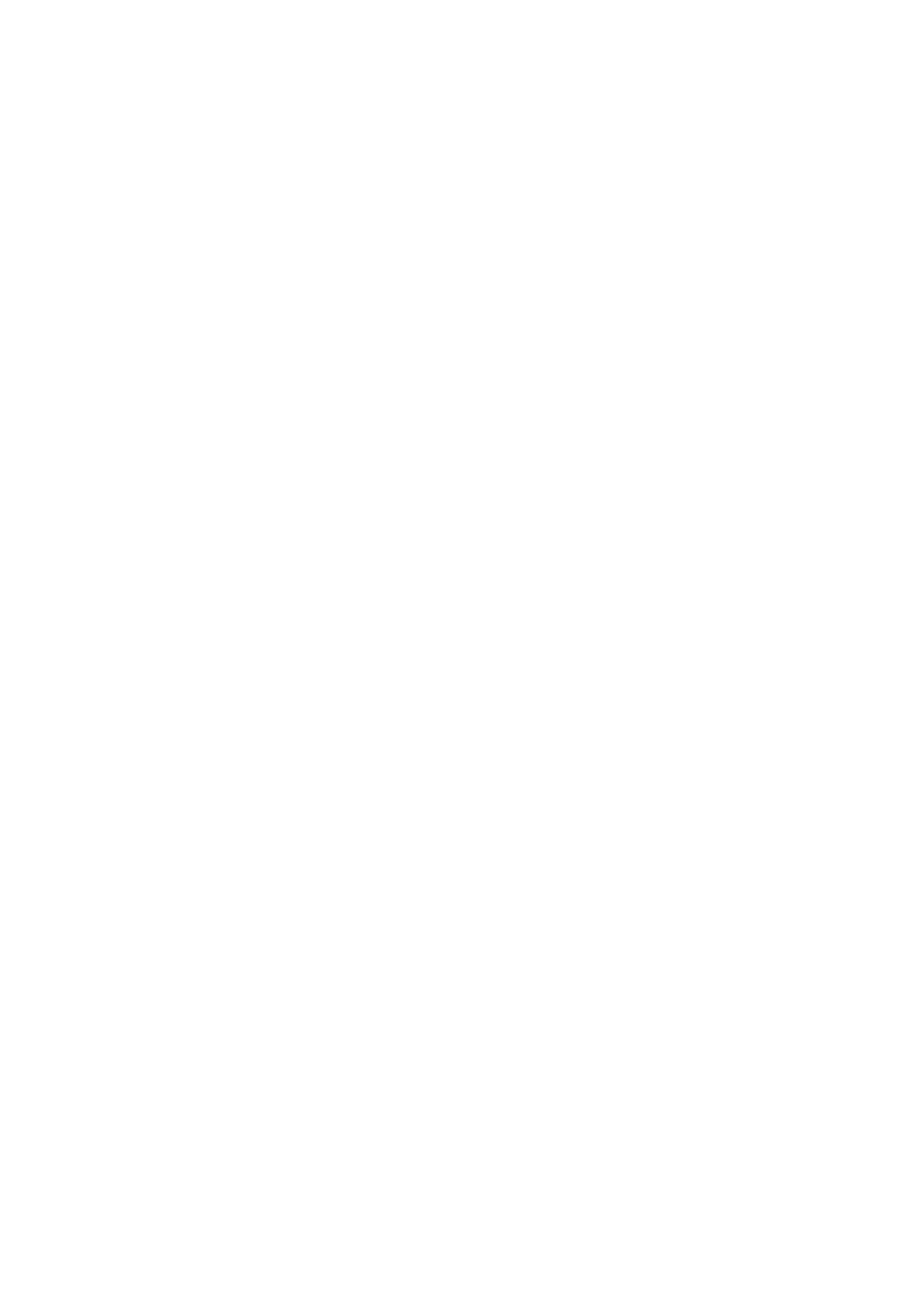
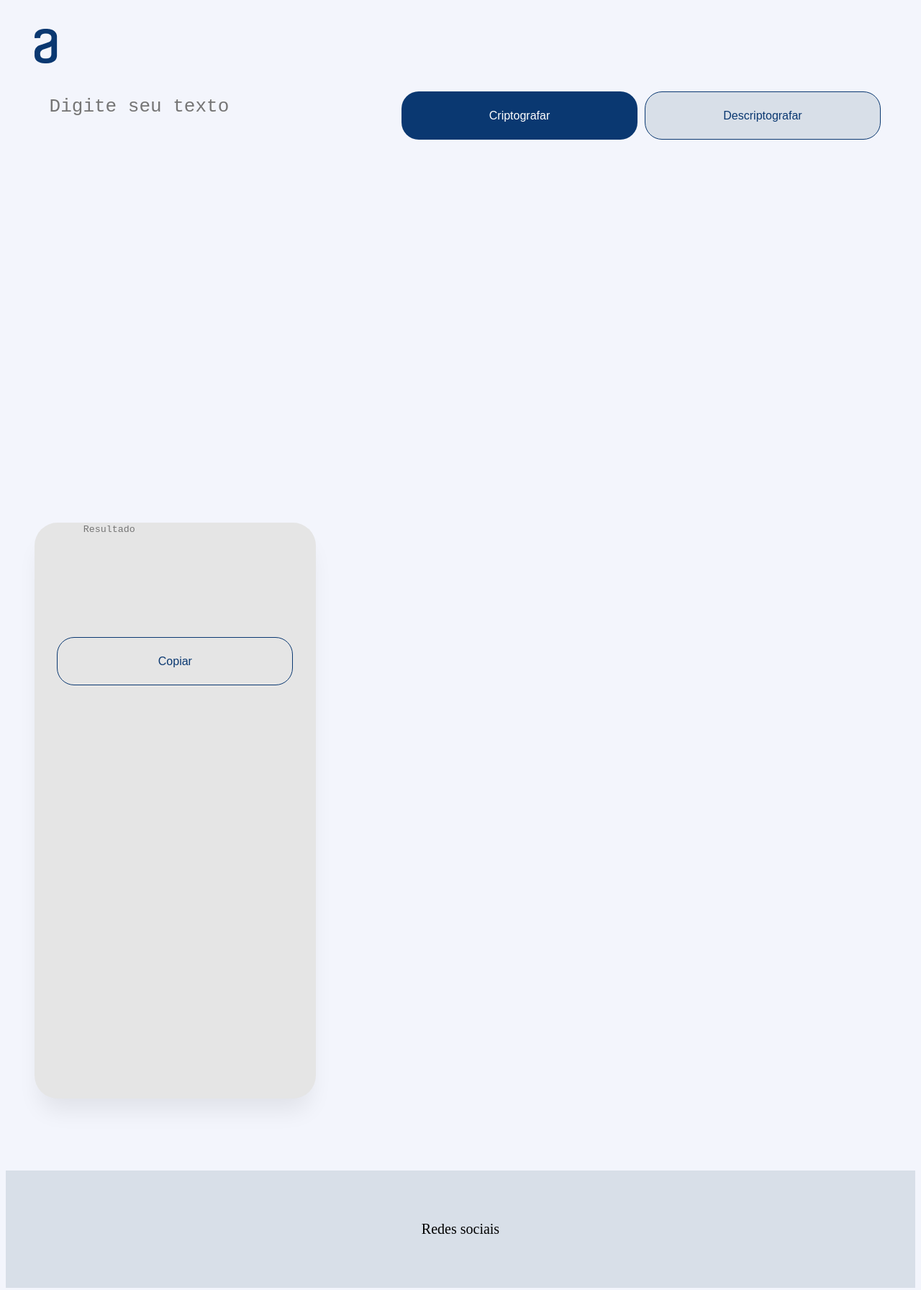
Before and after one commit to PatriciaCS1995/Challange-Alura-ONE-Encriptador, a plain HTML site: page index.html in a window 1280 px wide. Shown: the whole page at 72% size. Before the commit the page ends 800 px from the top, so only its background shows below. Drawn offline with Linux system fonts and the light colour scheme.

Commit message:
Finalizando front end, adicionando estrutura ao html e estilo.

```diff
--- a/index.html
+++ b/index.html
@@ -5,11 +5,29 @@
     <meta http-equiv="X-UA-Compatible" content="IE=edge">
     <meta name="viewport" content="width=device-width, initial-scale=1.0">
     <link rel="stylesheet" href="/Challange-Alura-ONE-Encriptador/style.css">
-    <title>Document</title>
+    <title>Primeiro Challange</title>
 </head>
 <body>
-
+    <section class="principalPainel">
+    <img src="imgChalangeI/icone-alura.png" alt="icone-alura" class="icone-alura">
+    <div class="container-principal"
+        <div class="container-texto-botoes">
+                <textarea name="EntradaTexto" id="EntradaTexto" class="EntradaTexto" cols="30" rows="10" placeholder=" Digite seu texto " wrap="hard"></textarea>
+                <div class="botoes">
+                    <button class="botao-criptografa">Criptografar</button>
+                    <button class="botao-descriptografa">Descriptografar</button>
+                </div>
+        </div>
+                <div class="container-resultado">
+                    <textarea name="resultado-criptografia" id="resultado-criptografia" cols="30" rows="10" readonly placeholder="Resultado"></textarea>
+                    <button class="copia">Copiar</button>
+                </div>
+        </div>
+    </section>
 </body>
+<footer>
+    <p>Redes sociais </p>
+</footer>
 <script>
 
 </script>
--- a/style.css
+++ b/style.css
@@ -0,0 +1,164 @@
+.principalPainel{
+    margin: 40px;
+}
+
+.container-principal{
+    display: flex;
+    flex-direction: row;
+    flex-wrap: wrap;
+    justify-content: center;
+    justify-content: space-evenly;
+}
+
+.container-resultado{
+    display: flex;
+    flex-direction: column;
+    align-items: center;
+    align-self: flex-end;
+
+    background-color: #E5E5E5;
+    min-width: 350px;
+    width: 33%;
+    height: 800px;
+
+    box-shadow: 0px 24px 32px -8px rgba(0, 0, 0, 0.08);
+    border-radius: 32px;
+}
+
+.resultado-criptografia{
+    margin-top: 32px;
+    width: 82%;
+    height: 78%;
+
+    color: #495057;
+    line-height: 36px;
+    font-size: 22px;
+}
+
+.container-texto-botoes{
+    display: flex;
+   flex-direction: column;
+   justify-content: center;
+}
+
+.botoes{
+    display: flex;
+    justify-content: space-around;
+    flex-wrap: wrap;
+
+    margin-bottom: 40px;
+}
+
+.EntradaTexto{
+    color: #0A3871;
+
+    height: 600px;
+    line-height: 48px;
+    font-size: 26px;
+    text-justify: auto;
+}
+
+.icone-alura {
+    margin-bottom: 30px;
+ }
+
+ /* botao com animação de cor */
+.botao-criptografa {
+    background-color: #0A3871;
+    color: #FFFFFF;
+ }
+ .botao-criptografa:hover {
+    animation: corMudando 3s alternate-reverse;
+ }
+
+ @keyframes corMudando {
+    from {background-color: #0A3871;}
+    to {background-color: #051b36;}
+ }
+
+ .botao-descriptografa {
+    background-color: #D8DFE8;
+    color: #0A3871;
+    border: 1px solid #0A3871;
+ }
+
+ .botao-descriptografa:hover {
+    animation: corMudando2 3s alternate-reverse;
+ }
+
+ @keyframes corMudando2 {
+    from {background-color: #D8DFE8;}
+    to {background-color: #9daabd;}
+ }
+
+ .copia {
+    background-color: transparent;
+    color: #0A3871;
+    border: 1px solid #0A3871;
+    margin-bottom: 32px;
+ }
+
+ .copia:hover {
+    animation: corMudando3 3s alternate-reverse;
+ }
+
+ @keyframes corMudando3 {
+    from {background-color: transparent;}
+    to {background-color: #dee6ff;}
+ }
+ /* FIM */
+
+ /* TAGs HTML */
+
+ {
+    font-family: 'Inter';
+    margin: 0;
+    padding: 0;
+    border: 0;
+    font-size: 100%;
+ }
+
+ body {
+    background-color: #F3F5FC;
+ }
+
+ textarea {
+    border: none;
+    outline: none;
+    resize: none;
+
+    font-weight: 400;
+    background: none;
+ }
+
+ input {
+    all: unset;
+ }
+
+ button {
+    padding: 24px;
+    border-radius: 24px;
+    width: 328px;
+    height: 67px;
+    border: 0px;
+    margin: 5px;
+
+    font-weight: 400;
+    font-size: 16px;
+
+    cursor: pointer;
+ }
+
+ footer {
+    background-color: #D8DFE8;
+    padding: 50px;
+    margin-top: 100px;
+
+    text-align: center;
+    font-size: 20px;
+ }
+
+ @font-face {
+    font-family: "Inter";
+    src: url("fonte/inter-regular-1.ttf") format("truetype");
+ }
```
